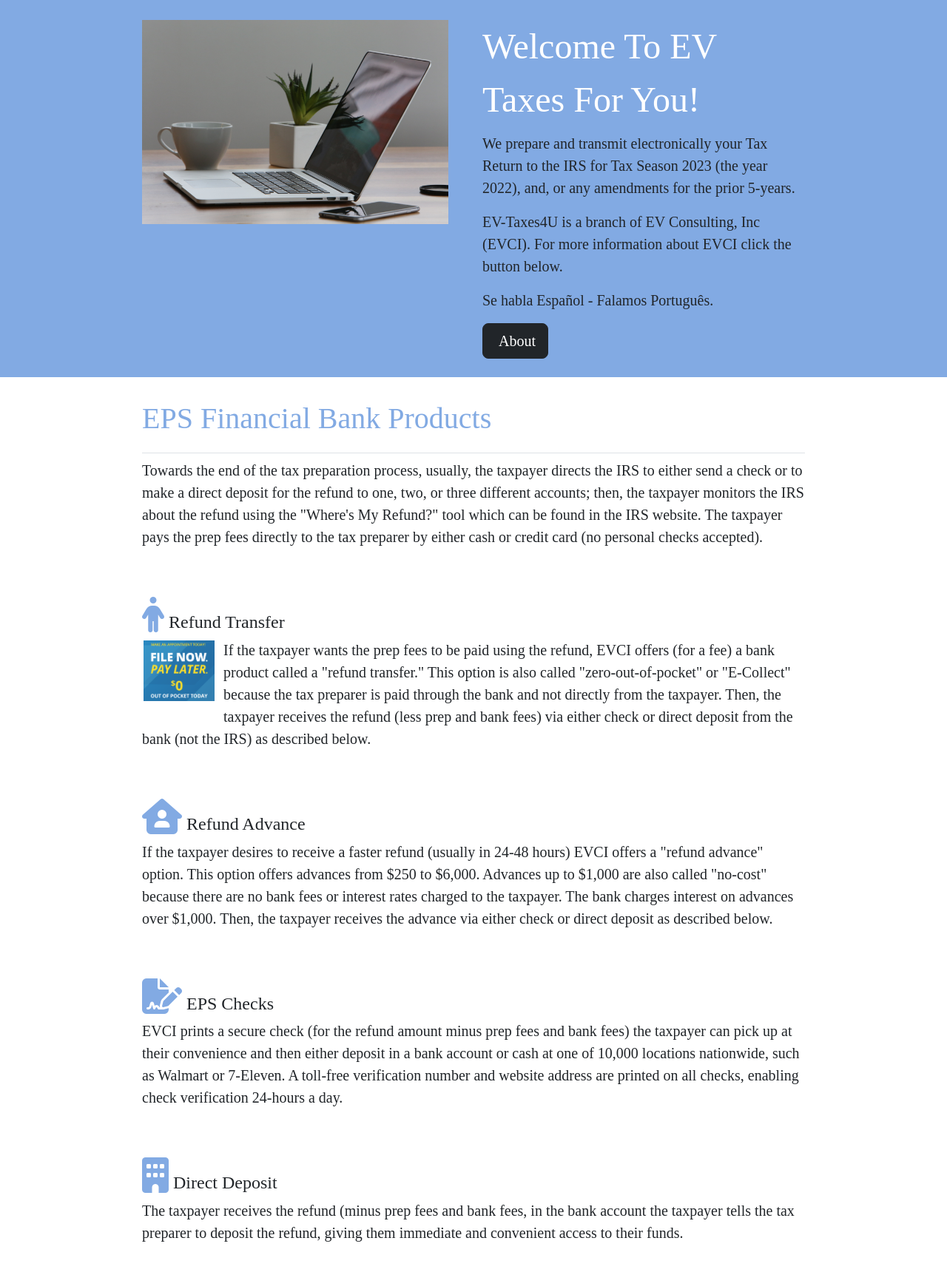
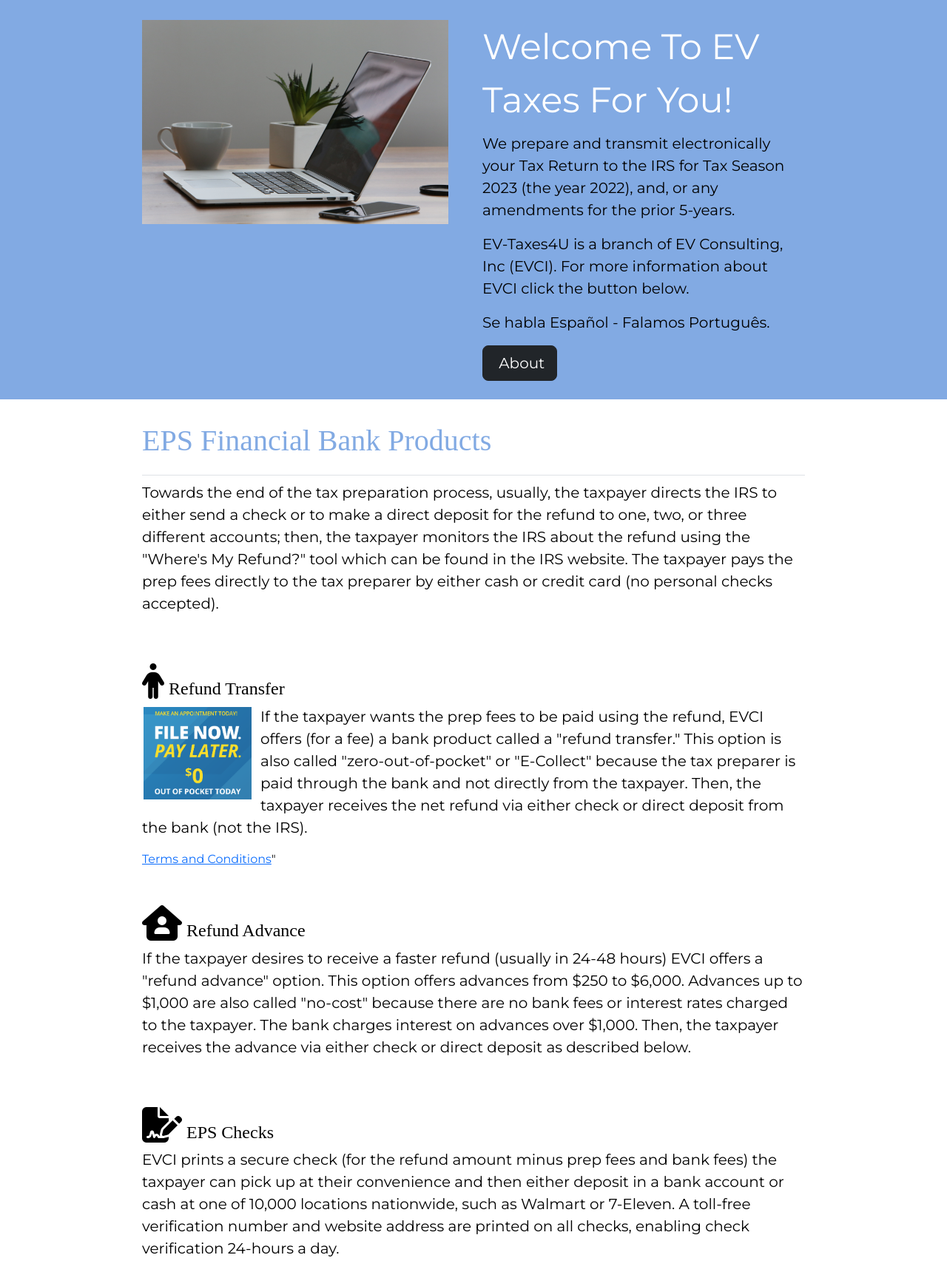
Before and after one commit to evalen43/my-express-server, a PHP site: page / in a window 1280 px wide. Shown: the part 152-1872 px from the top of the page at 74% size. Run offline with PHP 8.4, Linux system fonts and the light colour scheme; some libraries are stand-ins or nearby versions.

Commit message:
linkds 02/26/23 8:40 pm

```diff
--- a/index.html
+++ b/index.html
@@ -85,7 +85,7 @@
 						<p class="lead">Towards the end of the tax preparation process, usually, the taxpayer directs the IRS to either send a check or to make a direct deposit for the refund to one, two, or three different accounts; then, the taxpayer monitors the IRS about the refund using the "Where's My Refund?" tool which can be found in the IRS website. The taxpayer pays the prep fees directly to the tax preparer by either cash or credit card (no personal checks accepted).</p>
 						<h3><i class="icon fa-solid fa-person fa-2x"></i>&nbsp;Refund Transfer</h3>
 
-						<p class="lead"><img class="float-img-left" src="img/Zero-Pay.png" width="100">If the taxpayer wants the prep fees to be paid using the refund, EVCI offers (for a fee) a bank product called a "refund transfer." This option is also called "zero-out-of-pocket" or "E-Collect" because the tax preparer is paid through the bank and not directly from the taxpayer. Then, the taxpayer receives the refund (less prep and bank fees) via either check or direct deposit from the bank (not the IRS) as described below.</p>
+						<p class="lead"><img class="float-img-left" src="img/Zero-Pay.png" width="150">If the taxpayer wants the prep fees to be paid using the refund, EVCI offers (for a fee) a bank product called a "refund transfer." This option is also called "zero-out-of-pocket" or "E-Collect" because the tax preparer is paid through the bank and not directly from the taxpayer. Then, the taxpayer receives the net refund via either check or direct deposit from the bank (not the IRS).</p><a href="https://www.epstax.net/terms-conditions/">Terms and Conditions</a>"
 						<h3><i class="icon fa-solid fa-house-user fa-2x"></i>&nbsp;Refund Advance</h3>
 						<p class="lead">If the taxpayer desires to receive a faster refund (usually in 24-48 hours) EVCI offers a "refund advance" option. This option offers advances from $250 to $6,000. Advances up to $1,000 are also called "no-cost" because there are no bank fees or interest rates charged to the taxpayer. The bank charges interest on advances over $1,000. Then, the taxpayer receives the advance via either check or direct deposit as described below.</p>
 						<!-- <ul class="lead"> -->
--- a/public/css/styles1.css
+++ b/public/css/styles1.css
@@ -1,5 +1,6 @@
 body {
-    font-family: "Montserrat-Bold";
+    font-family: "Montserrat";
+    color:#000000;
 }
 
 h1 {
@@ -72,7 +73,7 @@ h3{
 }
 
 .icon{
-    color:#82AAE3;
+    ;
     padding-top: 50px;
 
 }
```
